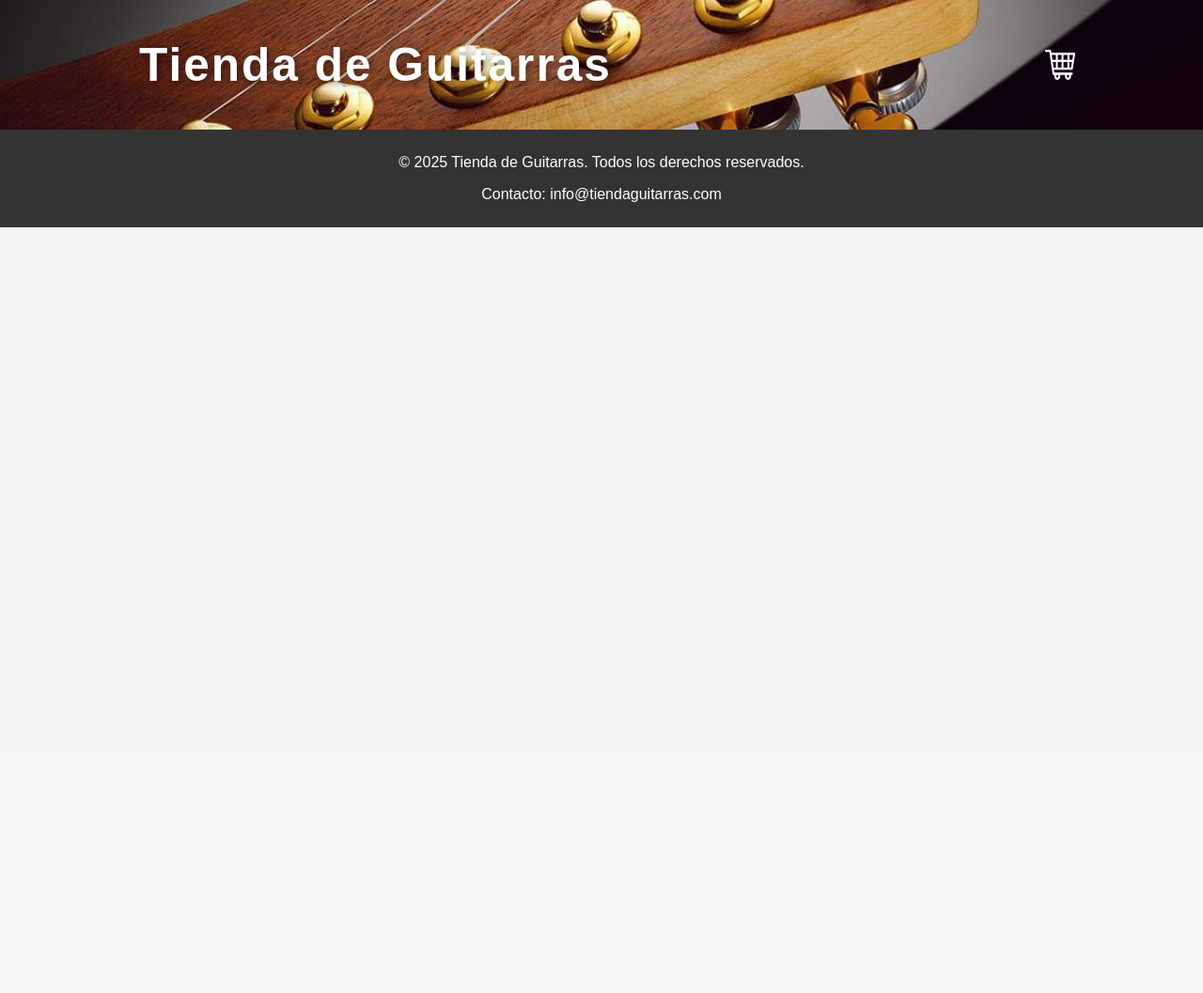
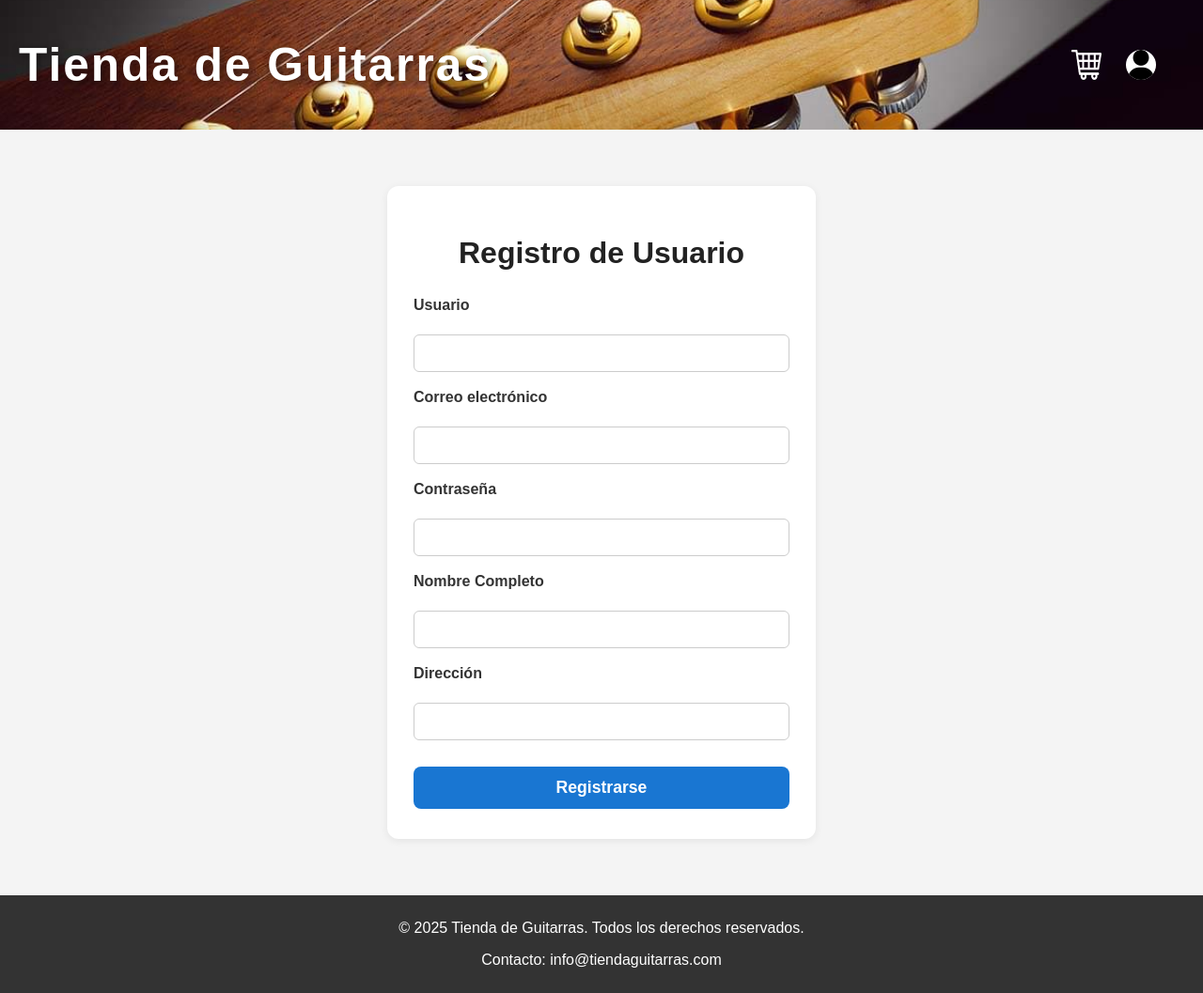
Before and after one commit to freman226/Usfa-proyect, a PHP site: page /index.php?page=register in a window 1280 px wide. Shown: the whole page at 94% size. Before the commit the page ends 242 px from the top, so only its background shows below. Run offline with PHP 8.4, Linux system fonts and the light colour scheme.

Commit message:
added login and register views

```diff
--- a/public/css/styles.css
+++ b/public/css/styles.css
@@ -145,9 +145,23 @@ nav a:hover {
 .header-content {
     display: flex;
     align-items: center;
-    justify-content: space-between;
-    width: 80%;
-    margin: auto;
+    justify-content: flex-start;
+    gap: 18px; /* Espacio entre los elementos */
+}
+
+.title {
+    margin-right: auto; /* Empuja los íconos a la derecha */
+}
+
+.cart-btn {
+    margin-left: 5px;
+}
+
+.user-icon img {
+    width: 32px;
+    height: 32px;
+    border-radius: 50%;
+    background: #fff;
 }
 
 .cart-btn {
@@ -438,3 +452,150 @@ footer {
     color: #ff9800;
     font-weight: bold;
 }
+
+.user-icon {
+    position: relative;
+    display: flex;
+    align-items: center;
+    margin-right: 50px;
+}
+.user-icon:hover{
+    cursor: pointer;
+}
+
+.user-menu {
+    display: none;
+    position: absolute;
+    top: 40px;
+    right: 0;
+    background: #fff;
+    border-radius: 8px;
+    box-shadow: 0 4px 16px rgba(0,0,0,0.15);
+    padding: 12px 0;
+    min-width: 140px;
+    z-index: 100;
+    flex-direction: column;
+}
+
+.user-menu a {
+    display: block;
+    padding: 10px 24px;
+    color: #222;
+    text-decoration: none;
+    font-size: 1em;
+    transition: background 0.2s;
+}
+
+.user-menu a:hover {
+    background: #f5f5f5;
+}
+
+.user-icon.active .user-menu {
+    display: flex;
+}
+
+.login-container {
+    max-width: 400px;
+    margin: 60px auto;
+    background: #fff;
+    border-radius: 12px;
+    box-shadow: 0 2px 8px rgba(0,0,0,0.07);
+    padding: 32px 28px;
+    text-align: center;
+}
+
+.login-container h1 {
+    margin-bottom: 28px;
+    font-size: 2em;
+    color: #222;
+}
+
+.login-form {
+    display: flex;
+    flex-direction: column;
+    gap: 18px;
+}
+
+.login-form label {
+    text-align: left;
+    font-weight: bold;
+    color: #333;
+    margin-bottom: 4px;
+}
+
+.login-form input {
+    padding: 10px;
+    border-radius: 6px;
+    border: 1px solid #ccc;
+    font-size: 1em;
+}
+
+.login-btn {
+    padding: 12px 0;
+    background: #43a047;
+    color: #fff;
+    border: none;
+    border-radius: 8px;
+    font-size: 1.1em;
+    font-weight: bold;
+    cursor: pointer;
+    margin-top: 10px;
+    transition: background 0.2s;
+}
+
+.login-btn:hover {
+    background: #388e3c;
+}
+
+.register-container {
+    max-width: 400px;
+    margin: 60px auto;
+    background: #fff;
+    border-radius: 12px;
+    box-shadow: 0 2px 8px rgba(0,0,0,0.07);
+    padding: 32px 28px;
+    text-align: center;
+}
+
+.register-container h1 {
+    margin-bottom: 28px;
+    font-size: 2em;
+    color: #222;
+}
+
+.register-form {
+    display: flex;
+    flex-direction: column;
+    gap: 18px;
+}
+
+.register-form label {
+    text-align: left;
+    font-weight: bold;
+    color: #333;
+    margin-bottom: 4px;
+}
+
+.register-form input {
+    padding: 10px;
+    border-radius: 6px;
+    border: 1px solid #ccc;
+    font-size: 1em;
+}
+
+.register-btn {
+    padding: 12px 0;
+    background: #1976d2;
+    color: #fff;
+    border: none;
+    border-radius: 8px;
+    font-size: 1.1em;
+    font-weight: bold;
+    cursor: pointer;
+    margin-top: 10px;
+    transition: background 0.2s;
+}
+
+.register-btn:hover {
+    background: #1565c0;
+}
--- a/public/index.php
+++ b/public/index.php
@@ -17,6 +17,12 @@ switch ($page) {
     case 'pedidos':
         require_once '../src/views/pedidos.php';
         break;
+    case 'login':
+        require_once '../src/views/login.php';
+        break;
+    case 'register':
+        require_once '../src/views/register.php';
+        break;
 }
 
 require_once '../src/includes/footer.php';
--- a/public/js/main.js
+++ b/public/js/main.js
@@ -28,4 +28,14 @@ document.addEventListener('DOMContentLoaded', () => {
             window.location.href = 'index.php?page=productos';
         });
     }
+    const userIcon = document.querySelector('.user-icon');
+    if (userIcon) {
+        userIcon.addEventListener('click', function(e) {
+            e.stopPropagation();
+            this.classList.toggle('active');
+        });
+        document.addEventListener('click', function() {
+            userIcon.classList.remove('active');
+        });
+    }
 });
--- a/src/includes/header.php
+++ b/src/includes/header.php
@@ -16,5 +16,12 @@
             <button class="cart-btn" id="cart-btn">
                 <img src="/img/carrito.png" alt="Carrito" />
             </button>
+            <span class="user-icon">
+                <img src="/img/user.png" alt="Usuario" />
+                <div class="user-menu">
+                    <a href="index.php?page=pedidos">Pedidos</a>
+                    <a href="/logout.php">Cerrar Sesión</a>
+                </div>
+            </span>
         </div>
     </header>
--- /dev/null
+++ b/src/views/register.php
@@ -0,0 +1,25 @@
+<?php
+// filepath: d:\Programación\Php\Proyecto USFA\tienda-guitarras\src\views\register.php
+?>
+
+<div class="register-container">
+    <h1>Registro de Usuario</h1>
+    <form method="POST" action="register.php" class="register-form">
+        <label for="username">Usuario</label>
+        <input type="text" id="username" name="username" required autocomplete="username">
+
+        <label for="email">Correo electrónico</label>
+        <input type="email" id="email" name="email" required autocomplete="email">
+
+        <label for="password">Contraseña</label>
+        <input type="password" id="password" name="password" required autocomplete="new-password">
+
+        <label for="fullname">Nombre Completo</label>
+        <input type="text" id="fullname" name="fullname" required>
+
+        <label for="address">Dirección</label>
+        <input type="text" id="address" name="address" required>
+
+        <button type="submit" class="register-btn">Registrarse</button>
+    </form>
+</div>
```
Also changed, not shown: src/views/login.php (added, +16 -0 lines), public/img/user.png (added).
